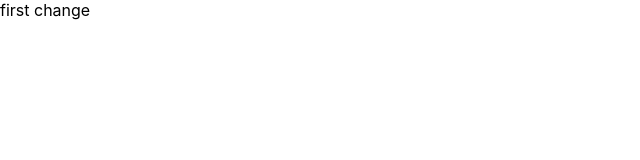
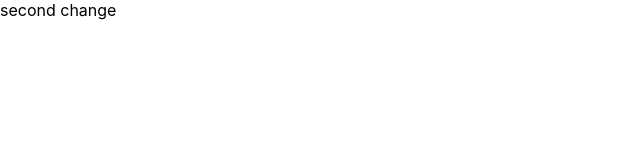
Before and after one commit to romchesko-pazzi/blog, a React (Create React App) app: page / in a window 1280 px wide. Shown: the top 160 px of the page, without its empty margins (0-640 px from the left). Built offline with nearby package versions, Linux system fonts and the light colour scheme.

Commit message:
feat: 2 change

```diff
--- a/src/App.tsx
+++ b/src/App.tsx
@@ -4,7 +4,7 @@ import './App.css';
 function App() {
     return (
         <div>
-            <span>first change</span>
+            <span>second change</span>
         </div>
     );
 }
```
